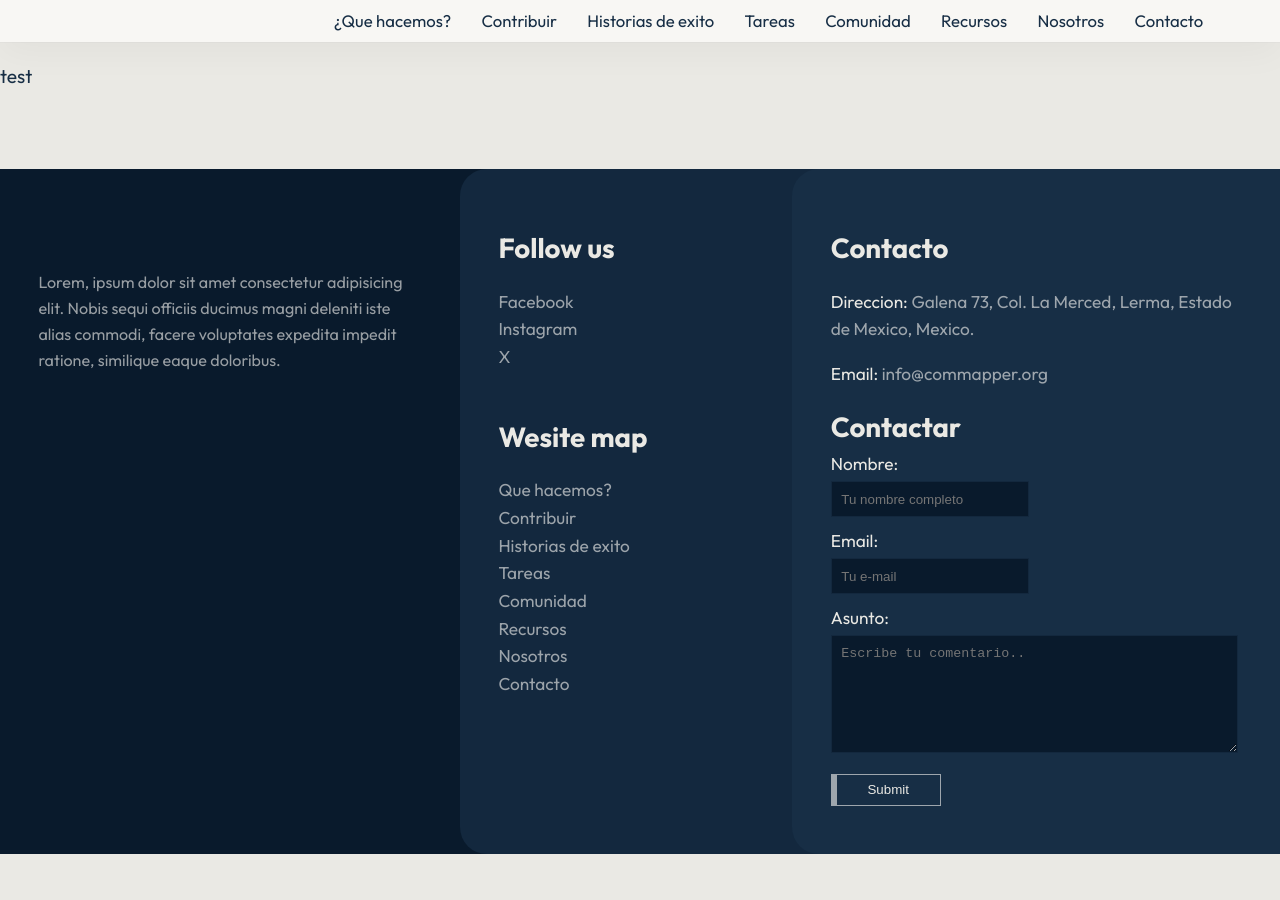
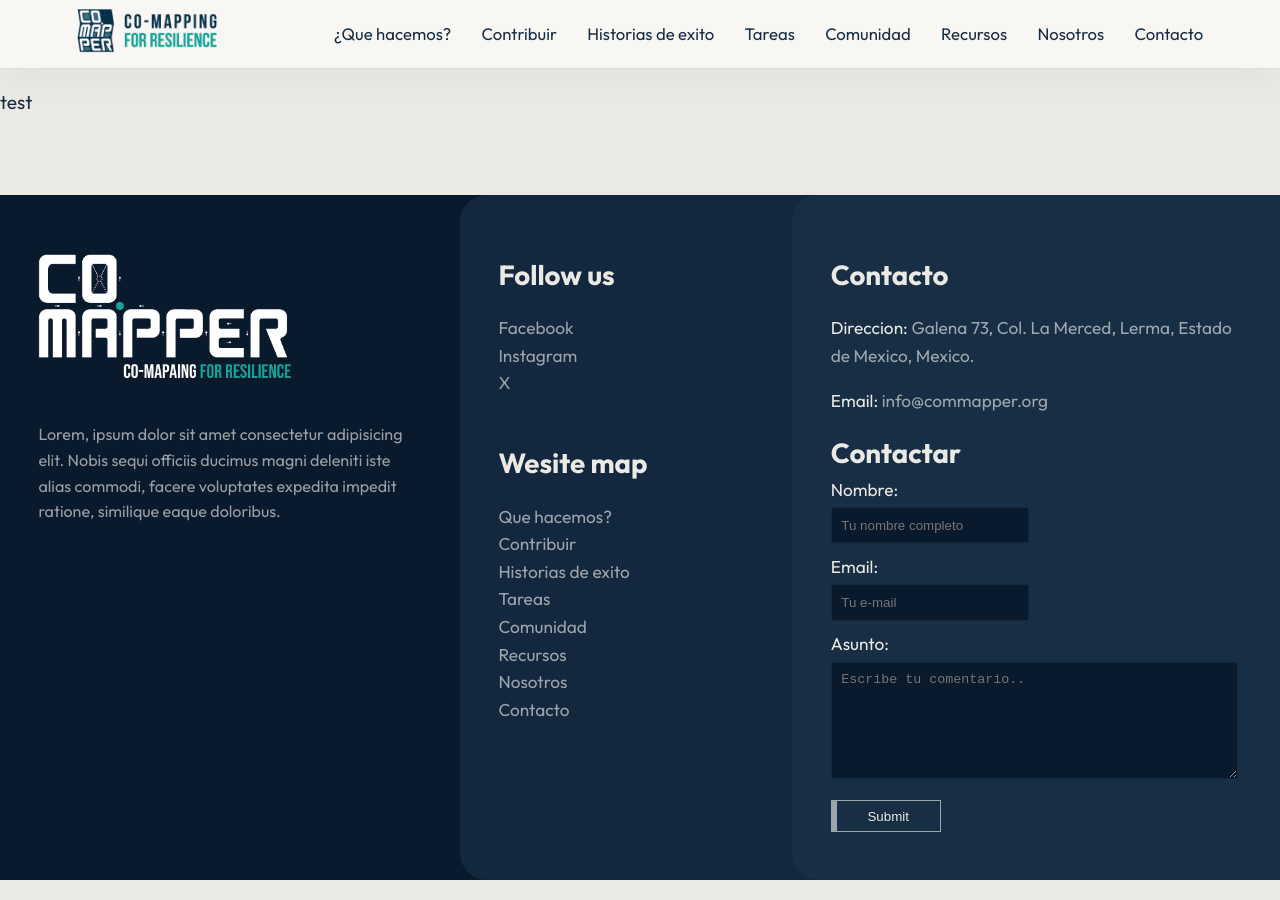
Before and after one commit to geoidmx/comapper-website, a Jekyll site: the page built from _pages/test.markdown, in a window 1280 px wide. Built offline with Jekyll 4.4.1, drawn with Linux system fonts in a browser that asks for light colours; some web fonts are replaced.

Commit message:
relatives urls

```diff
--- a/_includes/footer.html
+++ b/_includes/footer.html
@@ -1,6 +1,6 @@
 <footer class="">
     <div class="footer-brand">
-        <img src="{{ "assets/img/logo-comapper-dark.png" }}" alt="" class="img-fluid">
+        <img src="{{ "assets/img/logo-comapper-dark.png" | relative_url }}" alt="" class="img-fluid">
         <p class="small light-60">Lorem, ipsum dolor sit amet consectetur adipisicing elit. Nobis sequi officiis ducimus magni deleniti iste alias commodi, facere voluptates expedita impedit ratione, similique eaque doloribus.</p>
     </div>
     <div class="footer-menu">
--- a/_includes/nav.html
+++ b/_includes/nav.html
@@ -1,10 +1,10 @@
 <nav class="mainMenu is-top" style="margin-top:0px;">
     <div id="mobile-menu-btn" >Menu</div>
     <div class="brand-menu is-visible">
-        <a href="{{ "/" }}"><img src="{{ "assets/img/logo-commaper-horizontal.png" }}" alt=""></a>
+        <a href="{{ "/" }}"><img src="{{ "assets/img/logo-commaper-horizontal.png" | relative_url }}" alt=""></a>
     </div>
     <ul id="menu">
-        <li><a href="{{ "/" }}"><img src="{{ "assets/img/logo-comapper-dark.png" }}" alt="" id="logo-mobile"></a></li>
+        <li><a href="{{ "/" }}"><img src="{{ "assets/img/logo-comapper-dark.png" | relative_url }}" alt="" id="logo-mobile"></a></li>
         <li><a href="#">¿Que hacemos?</a></li>
         <li><a href="#">Contribuir</a></li>
         <li><a href="#">Historias de exito</a></li>
--- a/_includes/nav_home.html
+++ b/_includes/nav_home.html
@@ -1,10 +1,10 @@
 <nav class="mainMenu">
     <div id="mobile-menu-btn" >Menu</div>
     <div class="brand-menu">
-        <a href="{{ "/" }}"><img src="{{ "assets/img/logo-commaper-horizontal.png" }}" alt=""></a>
+        <a href="{{ "/" }}"><img src="{{ "assets/img/logo-commaper-horizontal.png" | relative_url }}" alt=""></a>
     </div>
     <ul id="menu">
-        <li><a href="{{ "/" }}"><img src="{{ "assets/img/logo-comapper-dark.png" }}" alt="" id="logo-mobile"></a></li>
+        <li><a href="{{ "/" }}"><img src="{{ "assets/img/logo-comapper-dark.png" | relative_url }}" alt="" id="logo-mobile"></a></li>
         <li><a href="#">¿Que hacemos?</a></li>
         <li><a href="#">Contribuir</a></li>
         <li><a href="#">Historias de exito</a></li>
```
